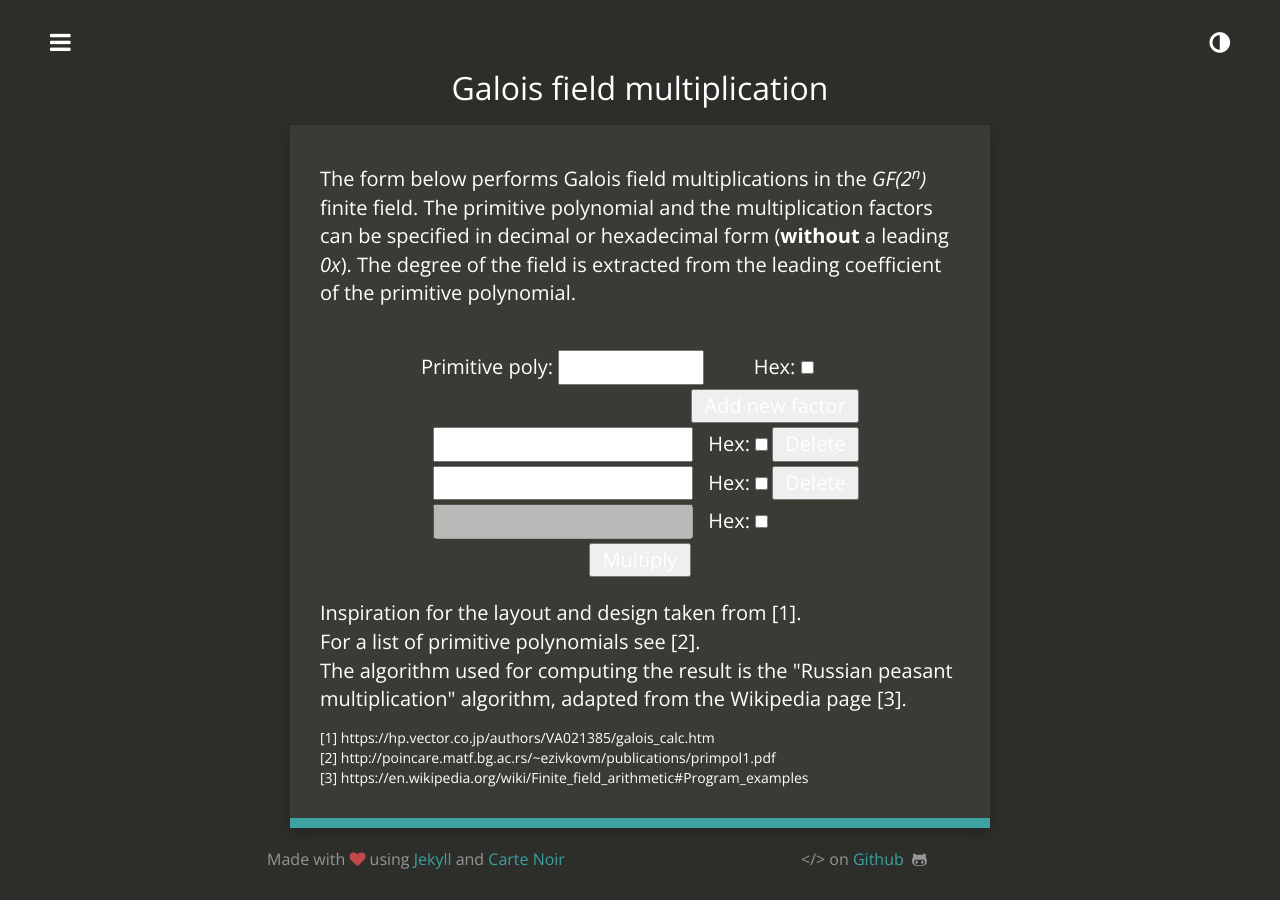
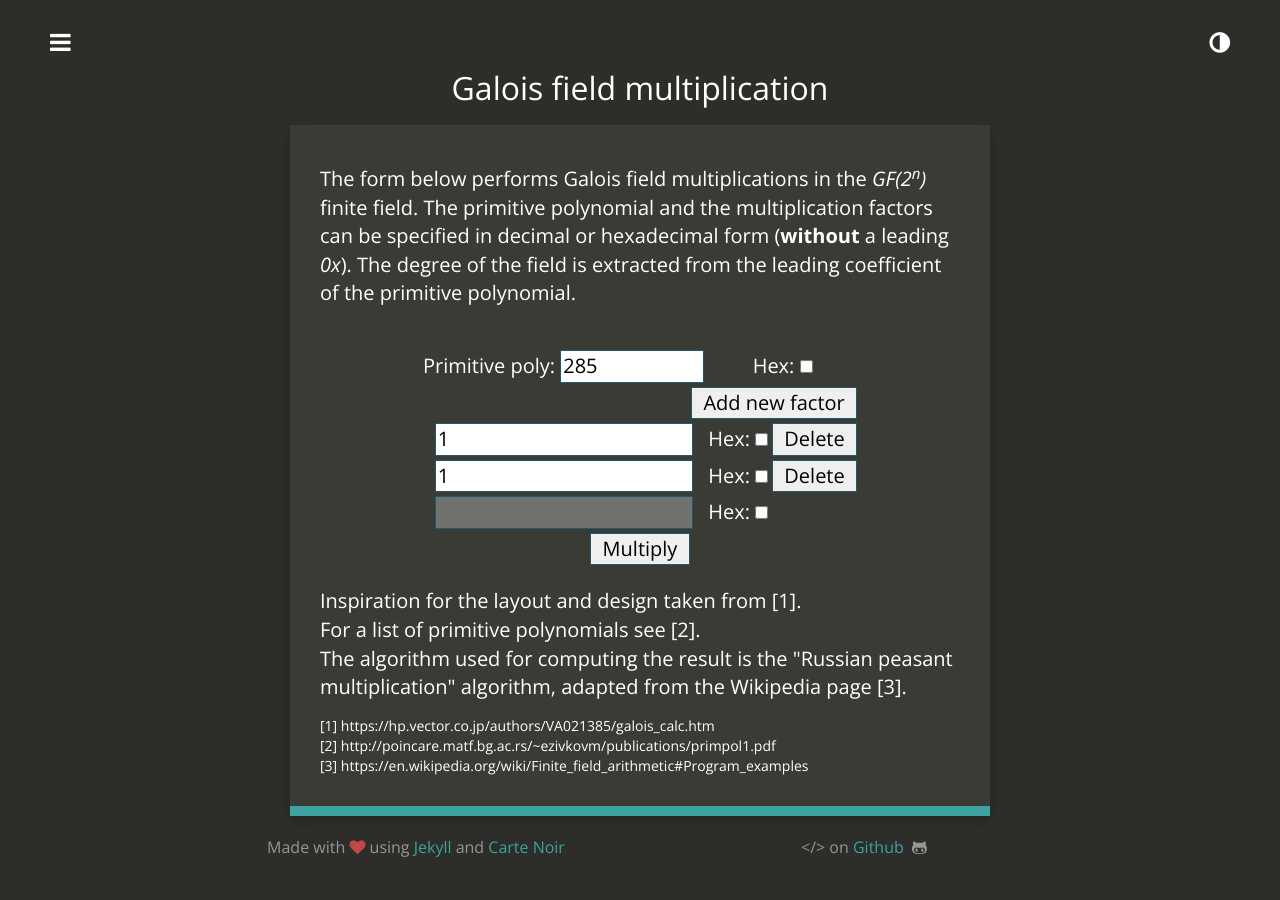
Before and after one commit to iamihalcea/iamihalcea.github.io, a Jekyll site: the page built from playgrounds/gfmul.html, in a window 1280 px wide. Built offline with Jekyll 4.4.1, drawn with Linux system fonts in a browser that asks for light colours; nearby versions of some CDN libraries.

Commit message:
Fix input color scheme
Signed-off-by: Ionut Mihalcea <ionut@mihalcea.dev>

```diff
--- a/css/style.scss
+++ b/css/style.scss
@@ -986,6 +986,11 @@ i.fix-width {
 	}
 }
 
+input {
+	color: black;
+	border: 1px solid #215A6D;
+}
+
 .references {
 	font-size: 14px;
 }
```
